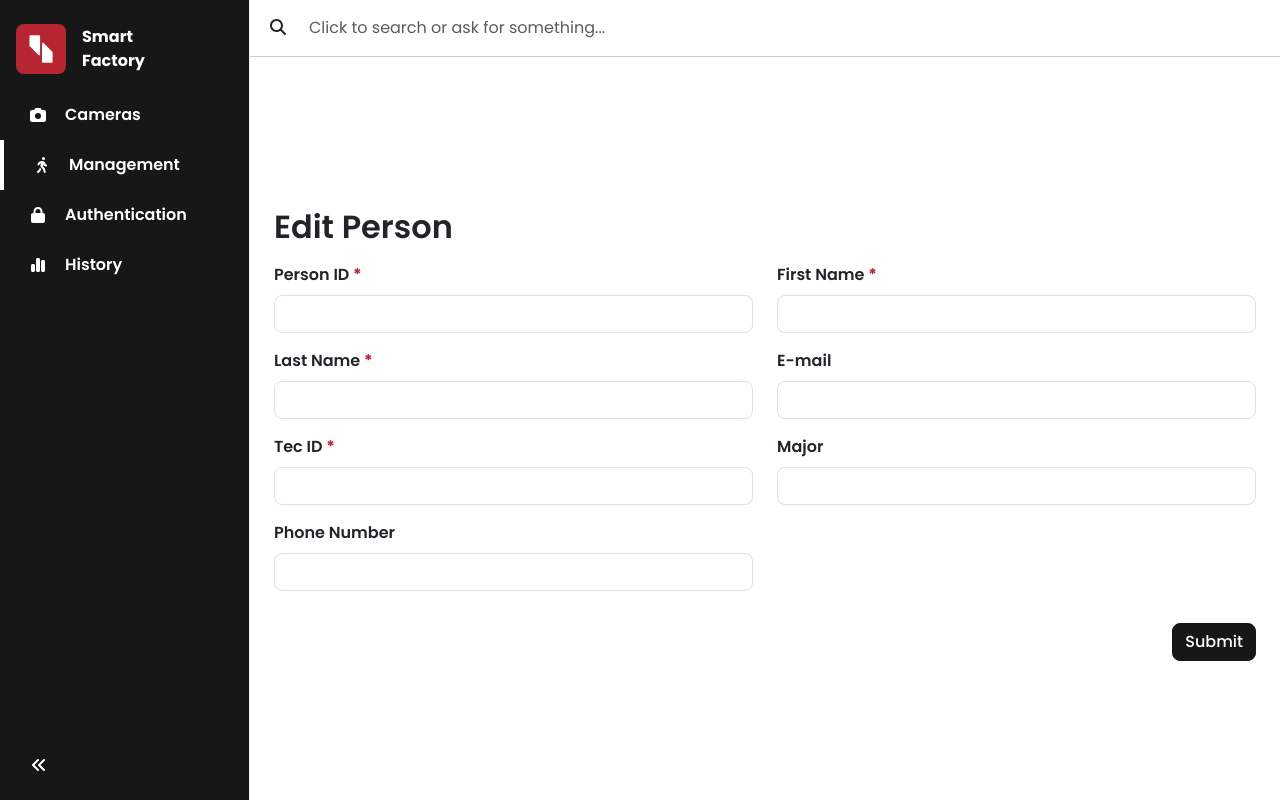
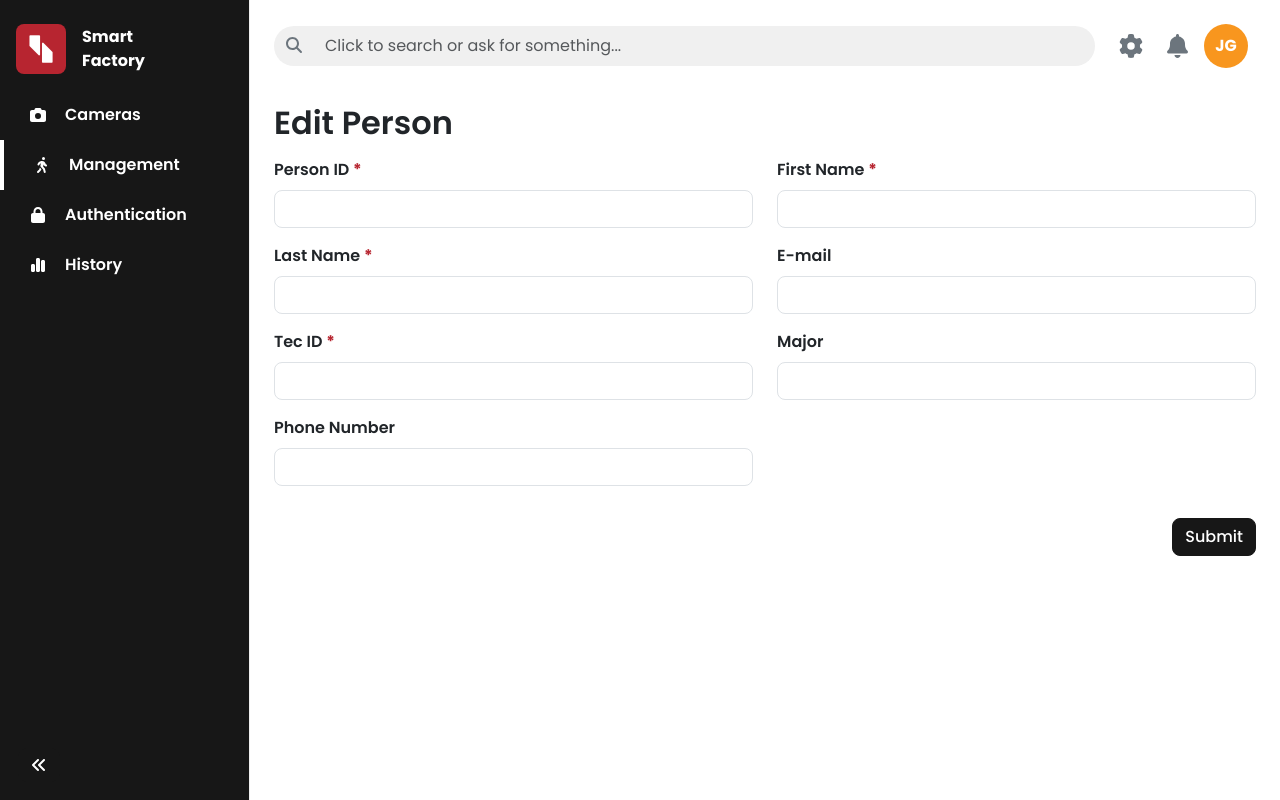
Before and after one commit to SmartFactory-Tec/react_cctv_manager, a React (Create React App) app: page /management/people/edit/1 in a window 1280 px wide. Built offline with nearby package versions, Linux system fonts and the light colour scheme; no server answers.

Commit message:
Search bar styling

```diff
--- a/src/App.js
+++ b/src/App.js
@@ -20,16 +20,19 @@ function App() {
       <header className="App-header">
         {/* Set up the Router for enabling routing in the app */}
         <Router>
-          <Container fluid className="d-flex p-0 dashboard-container" >
+          <Container fluid className="d-flex p-0 dashboard-container">
             <DashboardSidebar />
 
-            <Row className="g-0 w-100">
-              <Col xs={12}>
+            <Row className="g-0 w-100 align-items-start justify-content-center">
+              <Col
+                xs={12}
+                className="d-flex flex-column p-4 align-items-start align-self-start"
+              >
                 <Searchbar />
-              </Col>
-              <Col xs={12} className="py-3 px-4">
+
                 {/* Define the routes for the app using the Routes component */}
                 {/* Add all paths here */}
+                <span className="mt-4" />
                 <Routes>
                   <Route
                     exact
--- a/src/components/search/Searchbar.css
+++ b/src/components/search/Searchbar.css
@@ -1,20 +1,51 @@
 .searchbar {
-  border-top-right-radius: 16px !important;
-  border-bottom-right-radius: 16px !important;
+  border-top-right-radius: 24px !important;
+  border-bottom-right-radius: 24px !important;
+  border-top-left-radius: 0px !important;
+  border-bottom-left-radius: 0px !important;
+
+  background-color: #f0f0f0 !important;
   border: none !important;
-  background-color: white !important;
+  border-left: none !important;
+}
+
+.notification-icon:hover {
+  cursor: pointer;
 }
 
 .searchbar-bg {
-  background-color: #ffffff !important  ;
-  border-bottom: 1px solid #c5ccce !important;
+  background-color: transparent !important;
 }
 
 .rounded-button {
-  border-radius: 50% !important;
+  border-top-left-radius: 24px !important;
+  border-bottom-left-radius: 24px !important;
+  border-top-right-radius: 0px !important;
+  border-bottom-right-radius: 0px !important;
+
+  background-color: #f0f0f0 !important;
   border: none !important;
+  border-right: none !important;
 }
 
 .rounded-button:hover {
-    background-color: #0d6efd !important;
+  background-color: #0d6efd !important;
 }
+
+.profile-picture:hover {
+  cursor: pointer;
+}
+
+.profile-circle {
+  display: flex;
+  justify-content: center;
+  align-items: center;
+  width: 44px;
+  height: 44px;
+  border-radius: 50%;
+}
+
+.initials {
+  color: white;
+  font-weight: bold;
+}
--- a/src/components/search/Searchbar.js
+++ b/src/components/search/Searchbar.js
@@ -3,18 +3,59 @@ import { Form, InputGroup, Button } from "react-bootstrap";
 
 import "./Searchbar.css";
 import { FontAwesomeIcon } from "@fortawesome/react-fontawesome";
-import { faSearch } from "@fortawesome/free-solid-svg-icons";
+import { faSearch, faBell, faGear } from "@fortawesome/free-solid-svg-icons";
+const UserProfilePicture = () => {
+  const first_name = "José";
+  const last_name = "González";
+
+  const getRandomColor = () => {
+    const colors = ["#f94144", "#f8961e", "#90be6d", "#43aa8b", "#577590"];
+    return colors[Math.floor(Math.random() * colors.length)];
+  };
+
+  const circleStyle = {
+    backgroundColor: getRandomColor(),
+    display: "flex",
+    flexDirection: "row",
+    alignItems: "center",
+  };
+
+  return (
+    <div style={{ display: "flex", alignItems: "center" }}>
+      <div className="profile-picture ms-3 d-flex align-items-center">
+        <div className="profile-circle me-2" style={circleStyle}>
+          <span className="initials">
+            {first_name[0]}
+            {last_name[0]}
+          </span>
+        </div>
+      </div>{" "}
+      {/*
+      <div
+        style={{
+          display: "flex",
+          justifyContent: "space-between",
+          width: "100%",
+        }}
+      >
+        <div>{first_name}</div>
+        <div className="ms-1">{last_name}</div>
+      </div>
+      */}
+    </div>
+  );
+};
 
 const Searchbar = () => {
   return (
-    <div className="searchbar-bg p-2">
+    <div className="searchbar-bg d-flex justify-content-end align-items-center w-100">
       <InputGroup>
         <Button
           variant="outline-secondary"
           className="rounded-button"
           id="button-addon2"
         >
-          <FontAwesomeIcon icon={faSearch} />
+          <FontAwesomeIcon icon={faSearch} className="text-secondary" />
         </Button>
         <Form.Control
           placeholder="Click to search or ask for something..."
@@ -23,6 +64,13 @@ const Searchbar = () => {
           className="searchbar py-2"
         />
       </InputGroup>
+      <div className="notification-icon ms-4">
+        <FontAwesomeIcon icon={faGear} size="xl" className="text-secondary" />
+      </div>
+      <div className="notification-icon ms-4">
+        <FontAwesomeIcon icon={faBell} size="xl" className="text-secondary" />
+      </div>
+      <UserProfilePicture />
     </div>
   );
 };
--- a/src/sections/ManagementView/ManagementView.css
+++ b/src/sections/ManagementView/ManagementView.css
@@ -45,7 +45,7 @@ h2 {
   border-radius: 8px;
   overflow: hidden;
 
-  border: 1px solid #c5ccce;
+  border: 1px solid #6C757D;
 }
 
 .custom-table td {
```
